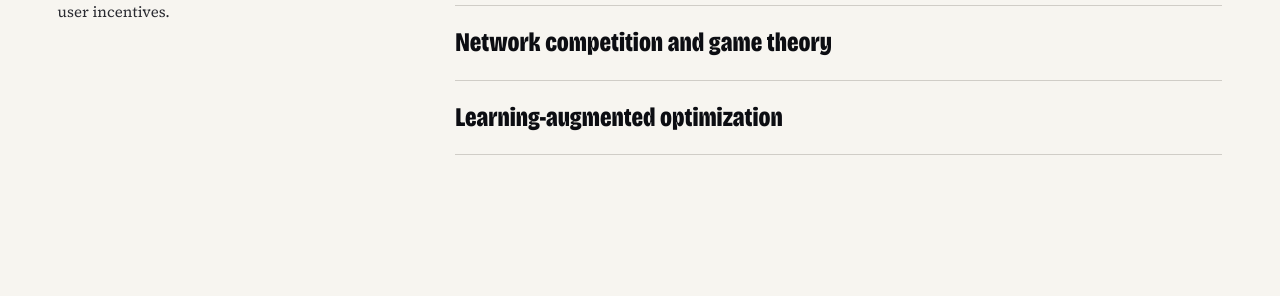
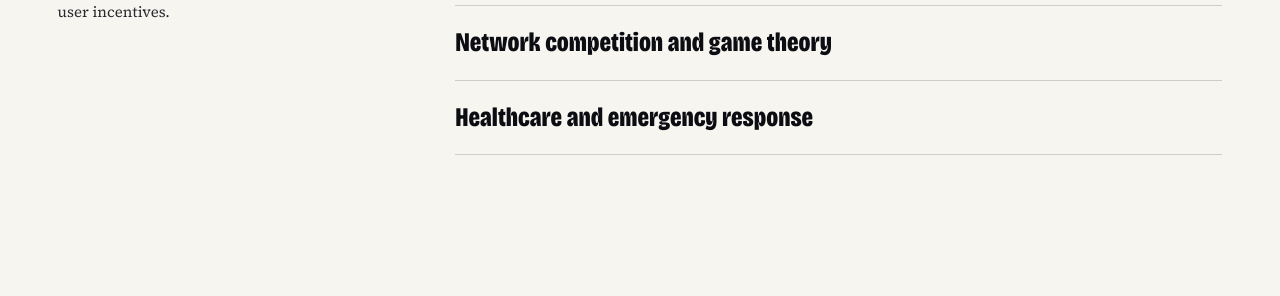
Before and after one commit to LIMYOYO/LIMYOYO.github.io, a Jekyll site: the page built from _pages/about.md, in a window 1280 px wide and 900 px high, scrolled down 1317 px. Shown: the part 159-455 px from the top of the window. Built offline with Jekyll 4.4.1, drawn with Linux system fonts in a browser that asks for light colours.

Commit message:
List healthcare and emergency response as a research area
Co-Authored-By: Claude Opus 5.5 <noreply@anthropic.com>

```diff
--- a/_pages/about.md
+++ b/_pages/about.md
@@ -15,7 +15,7 @@ research_areas_intro: >-
 research_areas:
   - Shared mobility and on-demand platforms
   - Network competition and game theory
-  - Learning-augmented optimization
+  - Healthcare and emergency response
 ---
 
 I am a Ph.D. student in **Operations Management and Statistics (OMS)** at the [Rotman School of Management](https://www.rotman.utoronto.ca/), University of Toronto, advised by [Ming Hu](https://ming.hu). I received my M.S. (2026) and B.E. (2023) in Industrial Engineering from [Shanghai Jiao Tong University (SJTU)](https://www.sjtu.edu.cn/).
```
